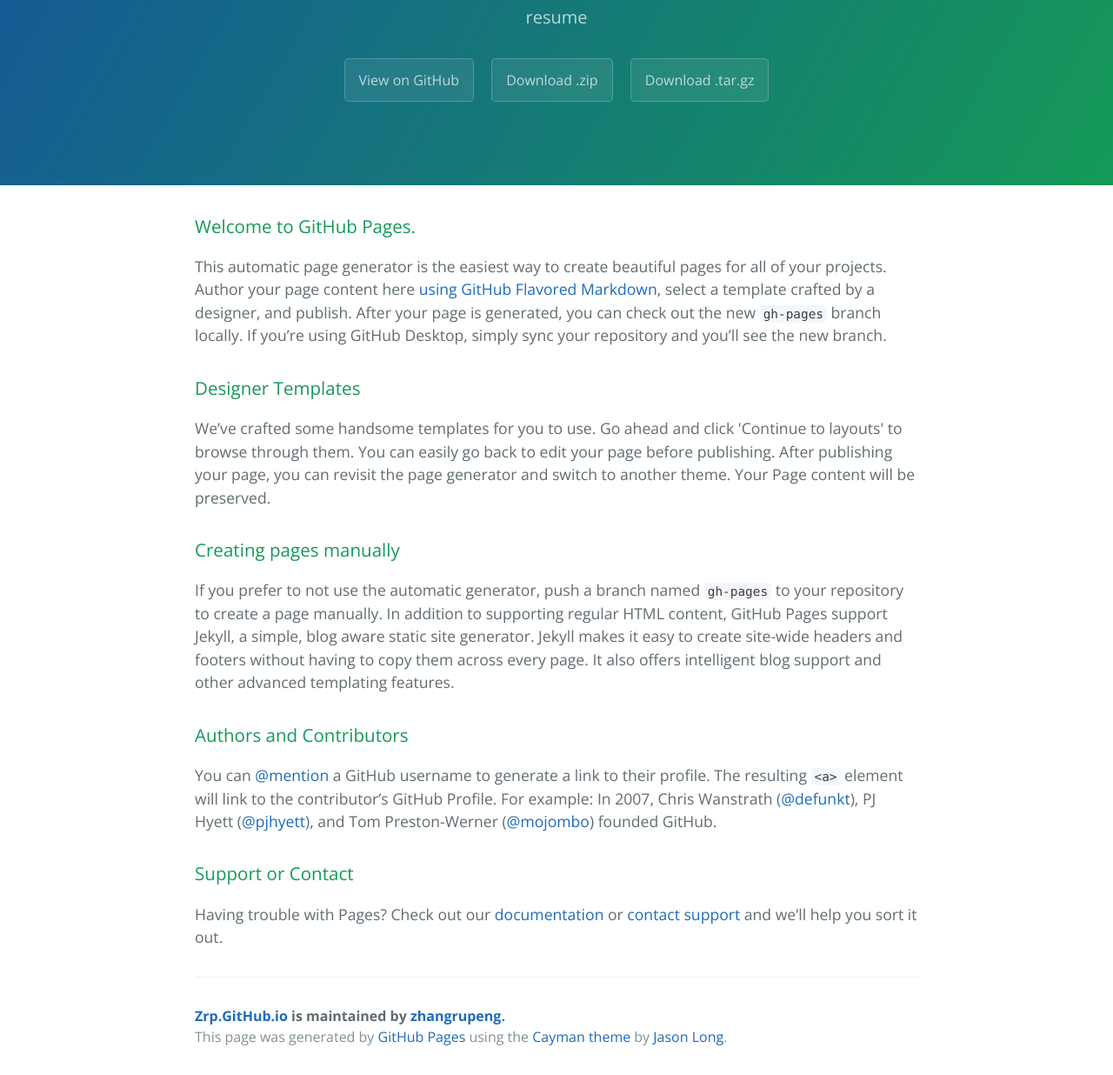
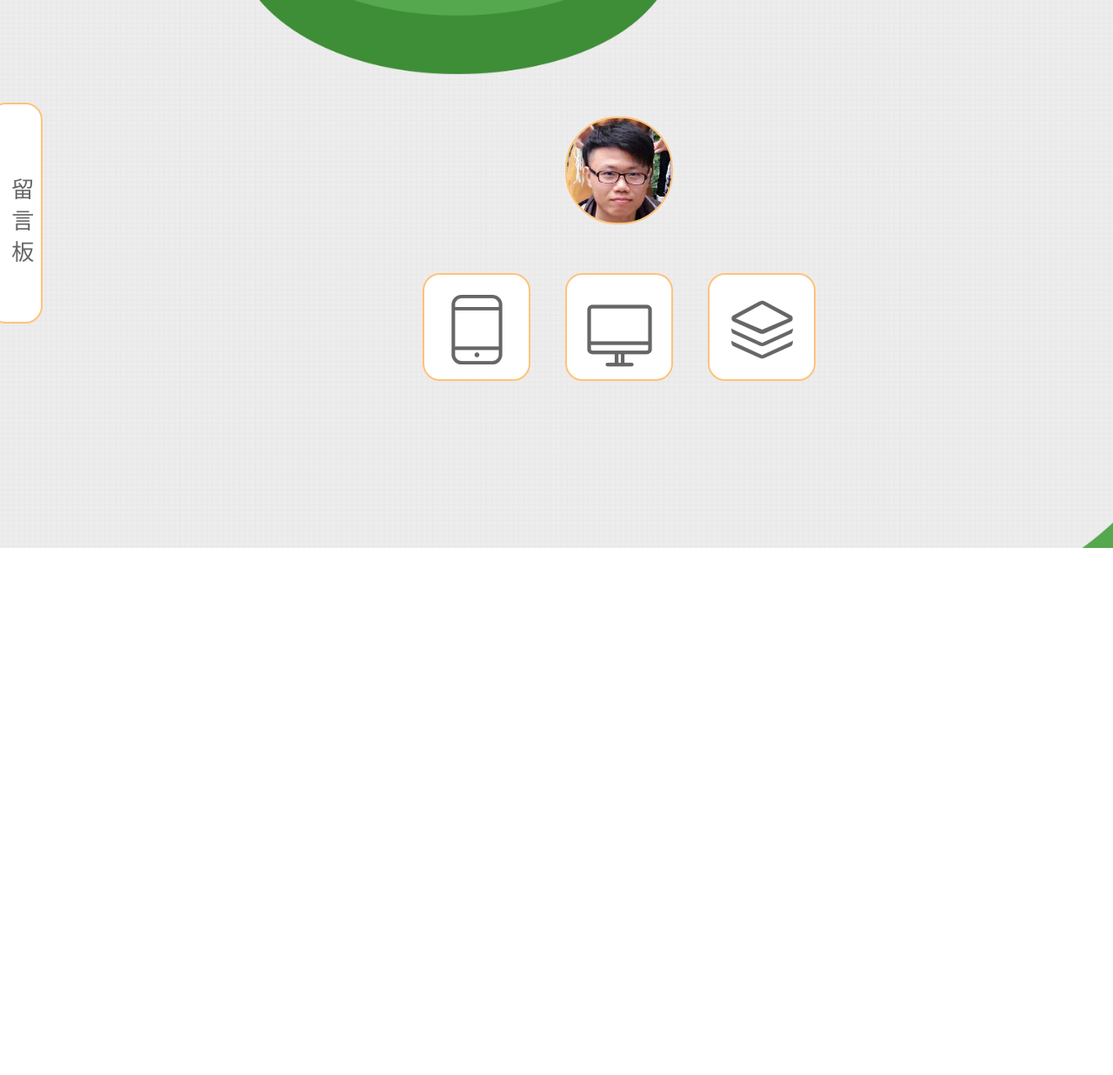
Before and after one commit to zhangrupeng/zrp.github.io, a plain HTML site: page index.html in a window 1280 px wide. Shown: the part 170-1406 px from the top of the page at 87% size. After the commit the page ends 800 px from the top, so only its background shows below. Drawn offline with nearby package versions, Linux system fonts and the light colour scheme.

Commit message:
fast commit

```diff
--- a/index.html
+++ b/index.html
@@ -1,57 +1,39 @@
-<!DOCTYPE html>
-<html lang="en-us">
-  <head>
-    <meta charset="UTF-8">
-    <title>Zrp.GitHub.io by zhangrupeng</title>
-    <meta name="viewport" content="width=device-width, initial-scale=1">
-    <link rel="stylesheet" type="text/css" href="stylesheets/normalize.css" media="screen">
-    <link href='https://fonts.googleapis.com/css?family=Open+Sans:400,700' rel='stylesheet' type='text/css'>
-    <link rel="stylesheet" type="text/css" href="stylesheets/stylesheet.css" media="screen">
-    <link rel="stylesheet" type="text/css" href="stylesheets/github-light.css" media="screen">
-  </head>
-  <body>
-    <section class="page-header">
-      <h1 class="project-name">Zrp.GitHub.io</h1>
-      <h2 class="project-tagline">resume</h2>
-      <a href="https://github.com/zhangrupeng/zrp.github.io" class="btn">View on GitHub</a>
-      <a href="https://github.com/zhangrupeng/zrp.github.io/zipball/master" class="btn">Download .zip</a>
-      <a href="https://github.com/zhangrupeng/zrp.github.io/tarball/master" class="btn">Download .tar.gz</a>
-    </section>
+<!DOCTYPE html PUBLIC "-//W3C//DTD XHTML 1.0 Transitional//EN" "http://www.w3.org/TR/xhtml1/DTD/xhtml1-transitional.dtd">
+<html xmlns="http://www.w3.org/1999/xhtml">
+<head>
+<meta http-equiv="Content-Type" content="text/html; charset=utf-8" />
+<meta content="width=device-width, initial-scale=1, maximum-scale=2.0, user-scalable=0" name="viewport">
 
-    <section class="main-content">
-      <h3>
-<a id="welcome-to-github-pages" class="anchor" href="#welcome-to-github-pages" aria-hidden="true"><span aria-hidden="true" class="octicon octicon-link"></span></a>Welcome to GitHub Pages.</h3>
+<title>parker</title>
+<link href="css/index.css" rel="stylesheet" type="text/css">
+<link rel="shortcut icon" href="images/favicon.ico" />
+<link href="css/fonts.css" rel="stylesheet" type="text/css" >
+<link href="css/public.css" rel="stylesheet" type="text/css" >
+<link href="css/iconfont.css" rel="stylesheet" type="text/css" />
+<link href="css/980px.css" rel="stylesheet" type="text/css" media="screen and(max-width:1920px)" >
+<style type="text/css"></style>
+</head>
 
-<p>This automatic page generator is the easiest way to create beautiful pages for all of your projects. Author your page content here <a href="https://guides.github.com/features/mastering-markdown/">using GitHub Flavored Markdown</a>, select a template crafted by a designer, and publish. After your page is generated, you can check out the new <code>gh-pages</code> branch locally. If you’re using GitHub Desktop, simply sync your repository and you’ll see the new branch.</p>
-
-<h3>
-<a id="designer-templates" class="anchor" href="#designer-templates" aria-hidden="true"><span aria-hidden="true" class="octicon octicon-link"></span></a>Designer Templates</h3>
-
-<p>We’ve crafted some handsome templates for you to use. Go ahead and click 'Continue to layouts' to browse through them. You can easily go back to edit your page before publishing. After publishing your page, you can revisit the page generator and switch to another theme. Your Page content will be preserved.</p>
-
-<h3>
-<a id="creating-pages-manually" class="anchor" href="#creating-pages-manually" aria-hidden="true"><span aria-hidden="true" class="octicon octicon-link"></span></a>Creating pages manually</h3>
-
-<p>If you prefer to not use the automatic generator, push a branch named <code>gh-pages</code> to your repository to create a page manually. In addition to supporting regular HTML content, GitHub Pages support Jekyll, a simple, blog aware static site generator. Jekyll makes it easy to create site-wide headers and footers without having to copy them across every page. It also offers intelligent blog support and other advanced templating features.</p>
-
-<h3>
-<a id="authors-and-contributors" class="anchor" href="#authors-and-contributors" aria-hidden="true"><span aria-hidden="true" class="octicon octicon-link"></span></a>Authors and Contributors</h3>
-
-<p>You can <a href="https://help.github.com/articles/basic-writing-and-formatting-syntax/#mentioning-users-and-teams" class="user-mention">@mention</a> a GitHub username to generate a link to their profile. The resulting <code>&lt;a&gt;</code> element will link to the contributor’s GitHub Profile. For example: In 2007, Chris Wanstrath (<a href="https://github.com/defunkt" class="user-mention">@defunkt</a>), PJ Hyett (<a href="https://github.com/pjhyett" class="user-mention">@pjhyett</a>), and Tom Preston-Werner (<a href="https://github.com/mojombo" class="user-mention">@mojombo</a>) founded GitHub.</p>
-
-<h3>
-<a id="support-or-contact" class="anchor" href="#support-or-contact" aria-hidden="true"><span aria-hidden="true" class="octicon octicon-link"></span></a>Support or Contact</h3>
-
-<p>Having trouble with Pages? Check out our <a href="https://help.github.com/pages">documentation</a> or <a href="https://github.com/contact">contact support</a> and we’ll help you sort it out.</p>
-
-      <footer class="site-footer">
-        <span class="site-footer-owner"><a href="https://github.com/zhangrupeng/zrp.github.io">Zrp.GitHub.io</a> is maintained by <a href="https://github.com/zhangrupeng">zhangrupeng</a>.</span>
-
-        <span class="site-footer-credits">This page was generated by <a href="https://pages.github.com">GitHub Pages</a> using the <a href="https://github.com/jasonlong/cayman-theme">Cayman theme</a> by <a href="https://twitter.com/jasonlong">Jason Long</a>.</span>
-      </footer>
-
-    </section>
-
-
-  </body>
+<body>
+<div class="one">
+  <div class="up">
+    <div class="up_in"></div>
+  </div>
+  <div class="down">
+  <a href="app.html"><div class="down_left"><span>移动app</span><i class="iconfont icon-shouji"></i></div></a>
+    <a href="wap.html"><div class="down_in"><span>网页wap</span><i class="iconfont icon-diannao"></i></div></a>
+    <a href="about me.html"><div class="down_right"><span>关于我</span><i class="iconfont icon-tuceng"></i></div></a>
+  </div>
+</div>
+<div class="two">留言板</div>
+<script src="css/jquery-1.11.1.min.js"></script>
+<script>
+$(".down span").hide();
+$(".down div").hover(function(){
+		$(this).children("span").show();
+	},function(){
+		$(this).children("span").hide();
+		})
+</script>
+</body>
 </html>
```
